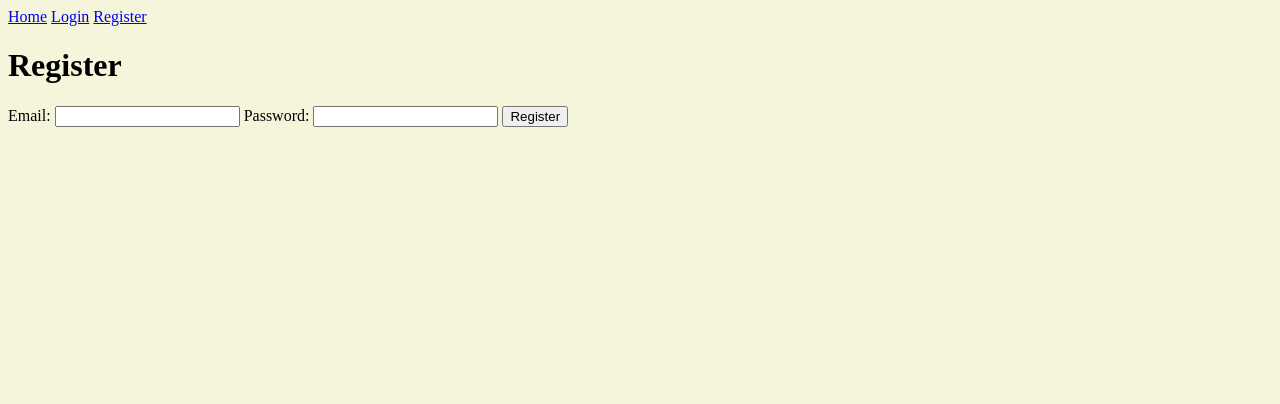
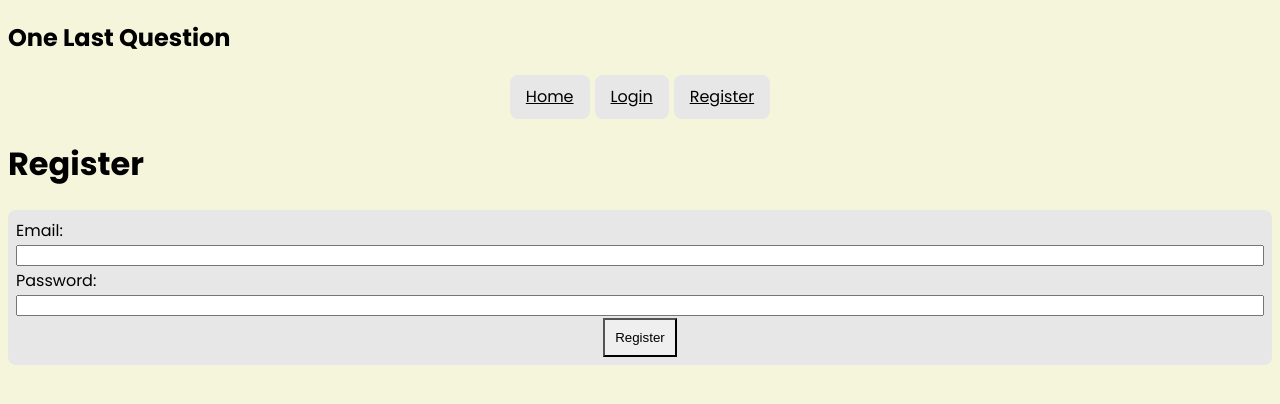
Before and after one commit to jalsop24/one-last-question, a Flask app: page /register in a window 1280 px wide. Shown: the top 404 px of the page. Run offline with Flask 3, Linux system fonts and the light colour scheme.

Commit message:
Updated form styles

```diff
--- a/src/static/style.css
+++ b/src/static/style.css
@@ -1,4 +1,45 @@
+
+:root {
+    --background-colour: beige;
+    --foreground-colour: rgb(231, 231, 231);
+}
 
 body {
-    background-color: beige;
+    background-color: var(--background-colour);
+    font-family: "Poppins", sans-serif;
 }
+
+nav {
+    display: flex;
+    gap: 5px;
+    justify-content: center;
+}
+
+nav a {
+    color: black;
+    background-color: var(--foreground-colour);
+    padding: 0.6em 1em;
+    border-radius: 0.5em;
+}
+
+nav a:hover {
+    color: white;
+    background-color: gray;
+}
+
+form {
+    background-color: var(--foreground-colour);
+    border-radius: 0.5em;
+    display: flex;
+    flex-direction: column;
+    padding: 0.5em;
+    gap: 2px;
+}
+
+.submit-button {
+    -webkit-appearance: none;
+    appearance: none;
+    padding: 10px;
+    width: fit-content;
+    align-self: center;
+}
--- a/src/templates/base.j2
+++ b/src/templates/base.j2
@@ -4,11 +4,18 @@
 <head>
   <meta charset="UTF-8">
   <meta name="viewport" content="width=device-width, initial-scale=1.0">
+  <link rel="preconnect" href="https://fonts.googleapis.com">
+  <link rel="preconnect" href="https://fonts.gstatic.com" crossorigin>
+  <link
+    href="https://fonts.googleapis.com/css2?family=Poppins:ital,wght@0,100;0,200;0,300;0,400;0,500;0,600;0,700;0,800;0,900;1,100;1,200;1,300;1,400;1,500;1,600;1,700;1,800;1,900&display=swap"
+    rel="stylesheet">
   <link rel="stylesheet" href="{{ url_for('static', filename='style.css') }}">
   <title>{% block title %}{% endblock %} | OLQ</title>
 </head>
 
 <body>
+  <header>
+    <h2>One Last Question</h2>
     <nav>
       <a href="{{ url_for('home.index') }}">Home</a>
       {% if g.user %}
@@ -18,6 +25,8 @@
       <a href="{{ url_for('auth.register') }}">Register</a>
       {% endif %}
     </nav>
+  </header>
+
 
   {% for message in get_flashed_messages() %}
   <div>{{message}}</div>
--- a/src/templates/login.j2
+++ b/src/templates/login.j2
@@ -13,6 +13,6 @@ Login
     <input type="email" name="email" id="email" required>
     <label for="password">Password: </label>
     <input type="password" name="password" id="password" required>
-    <input type="submit" value="Login">
+    <input class="submit-button" type="submit" value="Login">
 </form>
 {% endblock body %}
--- a/src/templates/register.j2
+++ b/src/templates/register.j2
@@ -13,6 +13,6 @@ Register
     <input type="email" name="email" id="email" required>
     <label for="password">Password: </label>
     <input type="password" name="password" id="password" required>
-    <input type="submit" value="Register">
+    <input class="submit-button" type="submit" value="Register">
 </form>
 {% endblock body %}
```
Lines whose indentation alone changed are shown as unchanged.
